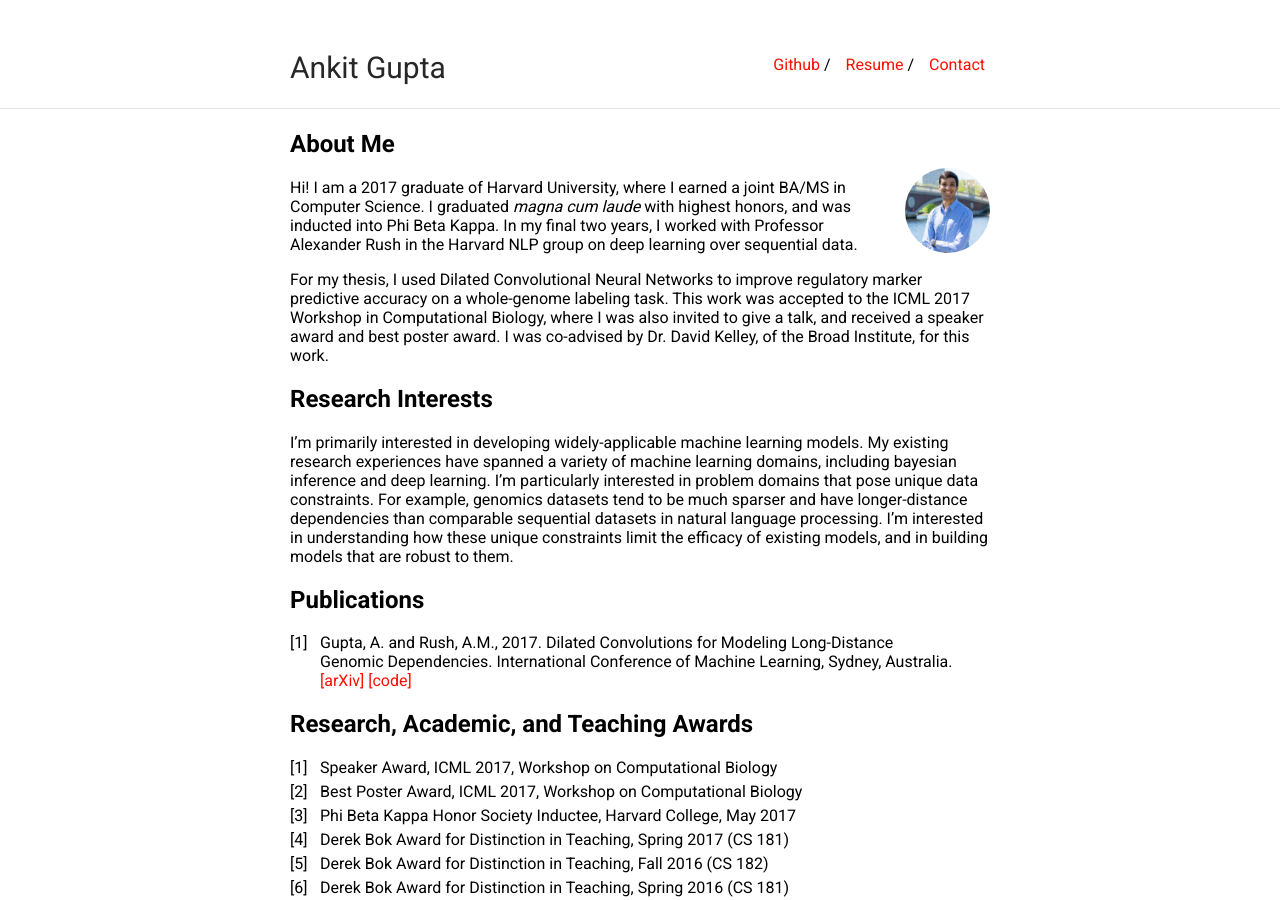
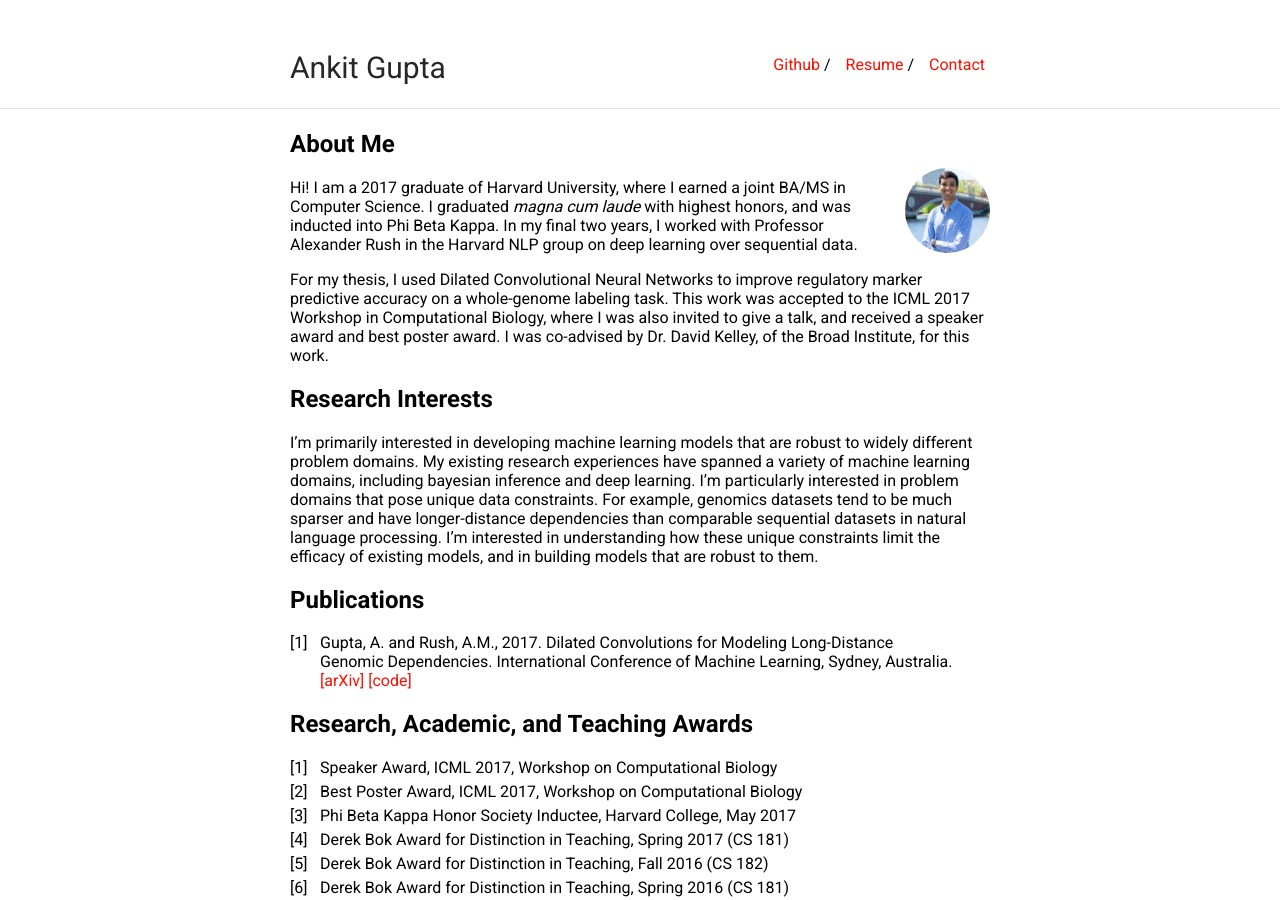
Before and after one commit to ankitvgupta/ankitvgupta.github.io, a Jekyll site: the page built from index.md, in a window 1280 px wide and 900 px high. Built offline with Jekyll 4.4.1, drawn with Linux system fonts in a browser that asks for light colours.

Commit message:
updated home

```diff
--- a/index.md
+++ b/index.md
@@ -13,7 +13,7 @@
 
 ## Research Interests
 
-I'm primarily interested in developing widely-applicable machine learning models. My existing research experiences have spanned a variety of machine learning domains, including bayesian inference and deep learning. I'm particularly interested in problem domains that pose unique data constraints. For example, genomics datasets tend to be much sparser and have longer-distance dependencies than comparable sequential datasets in natural language processing. I'm interested in understanding how these unique constraints limit the efficacy of existing models, and in building models that are robust to them.
+I'm primarily interested in developing machine learning models that are robust to widely different problem domains. My existing research experiences have spanned a variety of machine learning domains, including bayesian inference and deep learning. I'm particularly interested in problem domains that pose unique data constraints. For example, genomics datasets tend to be much sparser and have longer-distance dependencies than comparable sequential datasets in natural language processing. I'm interested in understanding how these unique constraints limit the efficacy of existing models, and in building models that are robust to them.
 
 ## Publications
 
```
